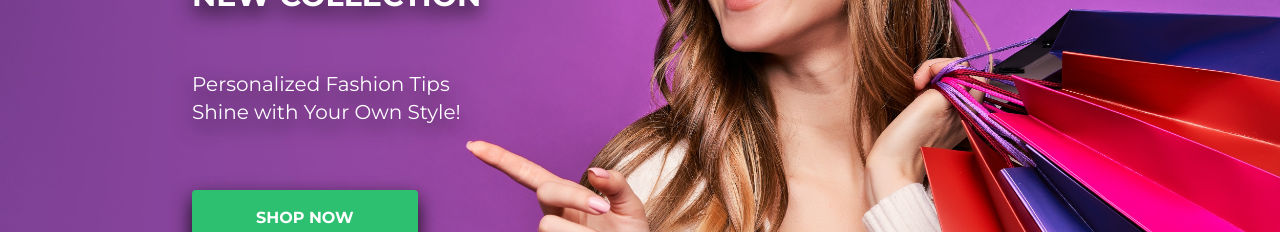
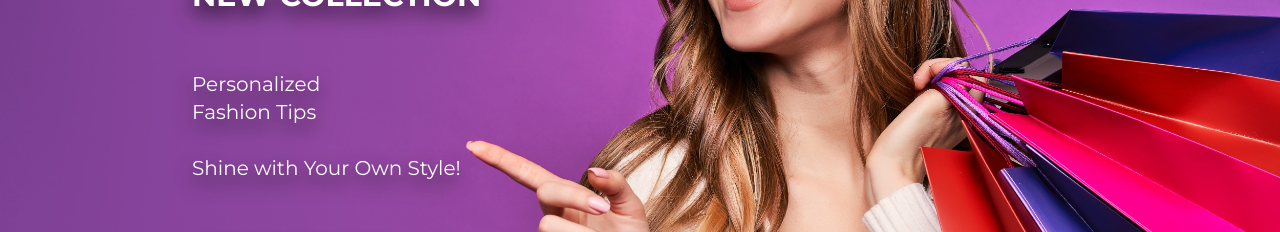
Before and after one commit to sirdashasan/ecommerce, a React (Vite) app: page / in a window 1280 px wide. Shown: the part 338-570 px from the top of the page. Built offline with nearby package versions, Linux system fonts and the light colour scheme; no server answers.

Commit message:
Genel düzenleme

```diff
--- a/src/components/HomeComponents/HeroComponents/Hero.jsx
+++ b/src/components/HomeComponents/HeroComponents/Hero.jsx
@@ -69,7 +69,10 @@ const Hero = () => {
           NEW COLLECTION
         </p>
         <p className="font-base text-xl mx-20 md:ml-0 md:text-left drop-shadow-black flex flex-col">
-          Personalized Fashion Tips
+          <span>
+            {" "}
+            <span className="hidden md:block">Personalized</span> Fashion Tips
+          </span>
           <br className="hidden md:block drop-shadow-black" /> Shine with Your
           Own Style!
         </p>
```
